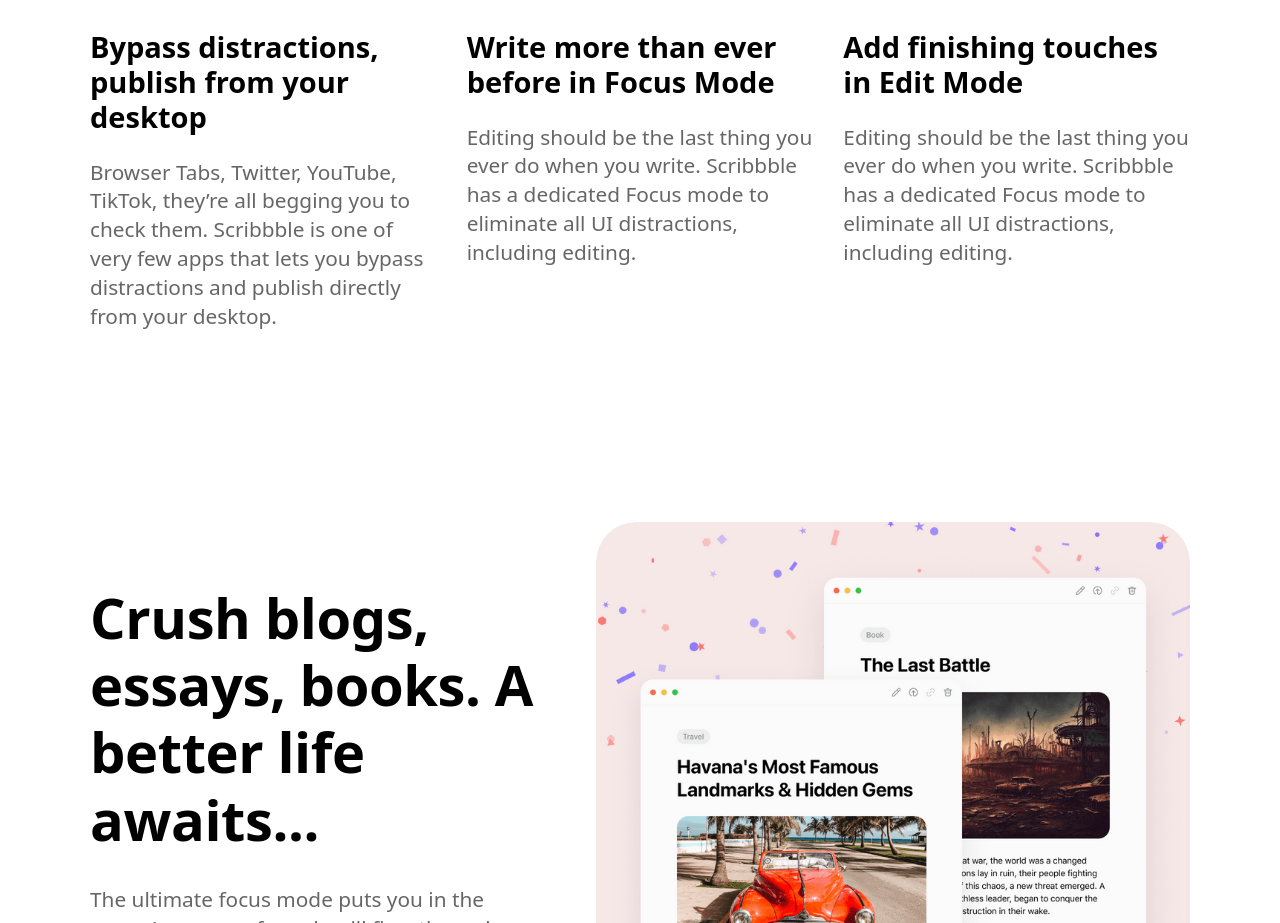
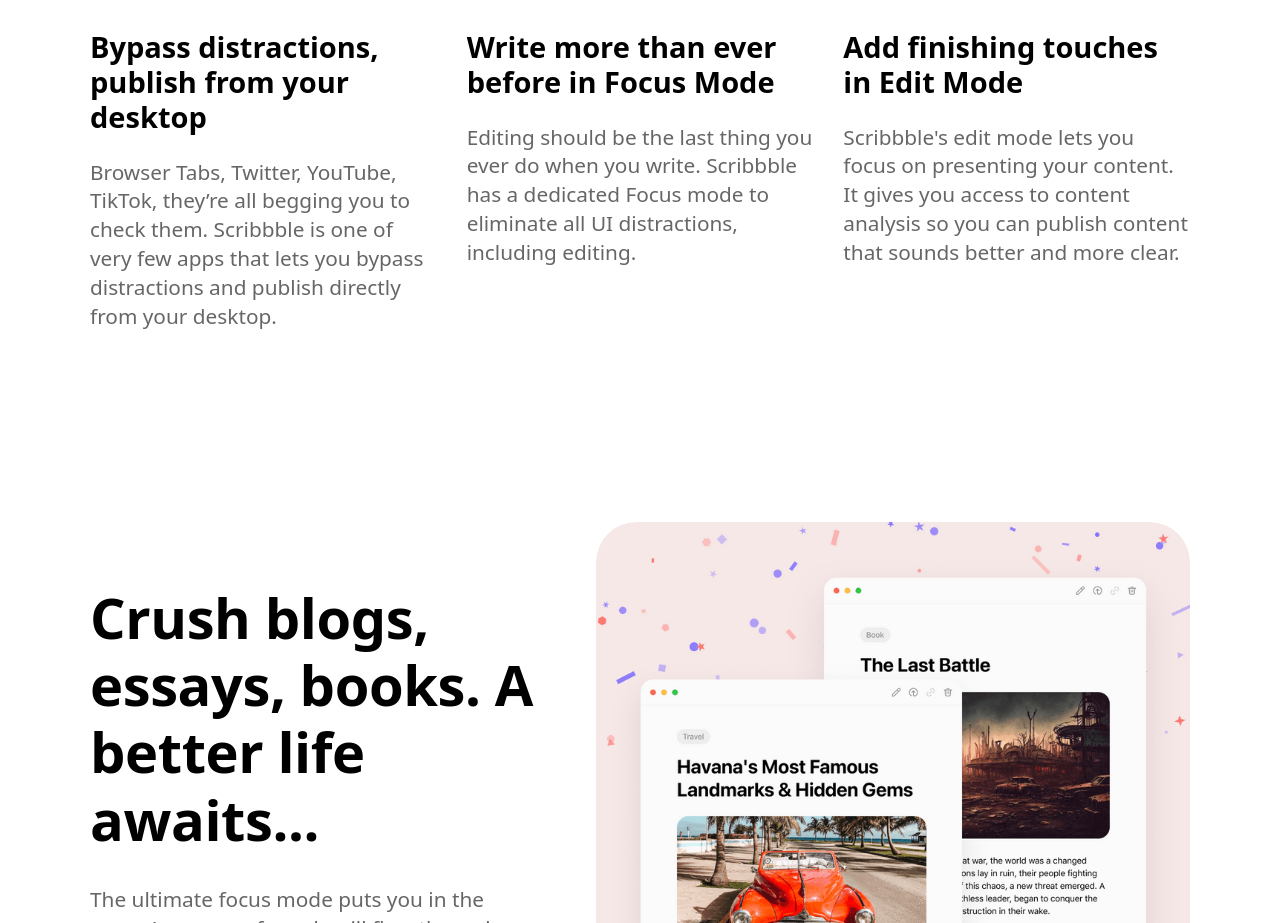
Before and after one commit to saasblocks/scribbble.co, a plain HTML site: page index.html in a window 1280 px wide. Shown: the part 1684-2607 px from the top of the page. Drawn offline with nearby package versions, Linux system fonts and the light colour scheme; a script that the page names is missing.

Commit message:
text tweak

```diff
--- a/index.html
+++ b/index.html
@@ -120,8 +120,8 @@
             srcset="wf/images/3.png 500w, wf/images/3.png 800w, wf/images/3.png 1080w">
           <h3 id="w-node-_5d9c16ee-3058-df67-b20e-15bd4d39f283-6ac90db9" class="heading-3">Add finishing touches in Edit
             Mode</h3>
-          <p class="paragraph-2">Editing should be the last thing you ever do when you write. Scribbble has a dedicated
-            Focus mode to eliminate all UI distractions, including editing.</p>
+          <p class="paragraph-2">Scribbble's edit mode lets you focus on presenting your content. It gives you access to
+            content analysis so you can publish content that sounds better and more clear.</p>
         </div>
       </div>
     </div>
```
